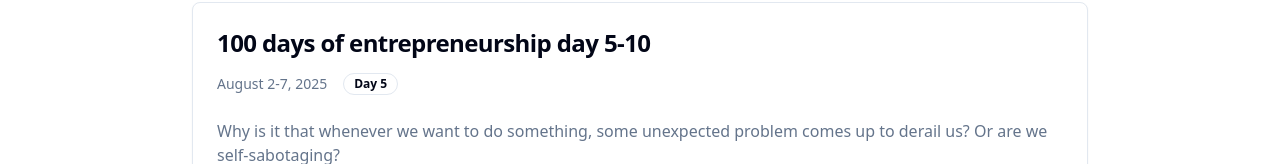
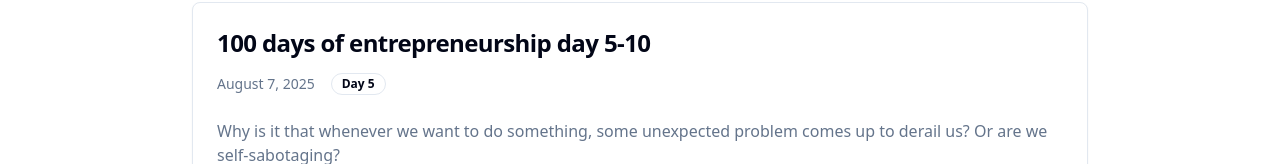
Before and after one commit to hritik1999/portfolio, a Vue app in the folder frontend/: page /blog in a window 1280 px wide. Shown: the part 1286-1450 px from the top of the page. Built offline with nearby package versions, Linux system fonts and the light colour scheme.

Commit message:
added 5th blog

```diff
--- a/frontend/src/views/Blog.vue
+++ b/frontend/src/views/Blog.vue
@@ -194,7 +194,7 @@ export default {
           title:'100 days of entrepreneurship day 5-10',
           slug:'100-days-of-entrepreneurship-day-5-10',
           day:5,
-          date:'August 2-7, 2025',
+          date:'August 7, 2025',
           snippet:'Why is it that whenever we want to do something, some unexpected problem comes up to derail us? Or are we self-sabotaging?',
           content:`
           <p>Hello readers,</p>
```
